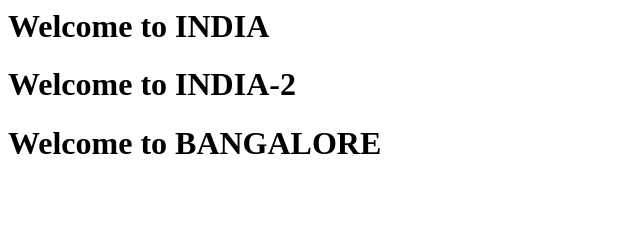
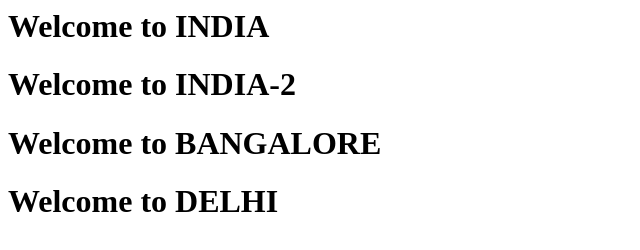
Before and after one commit to vijaymanjunathas/Project1, a plain HTML site: page index.html in a window 1280 px wide. Shown: the whole page, without its empty margins (0-640 px from the left). Drawn offline with Linux system fonts and the light colour scheme.

Commit message:
indexfile

```diff
--- a/index.html
+++ b/index.html
@@ -8,5 +8,8 @@
 <h1>
 Welcome to BANGALORE
 </h1>
+<h1>
+Welcome to DELHI
+</h1>
 
 </html>
```
